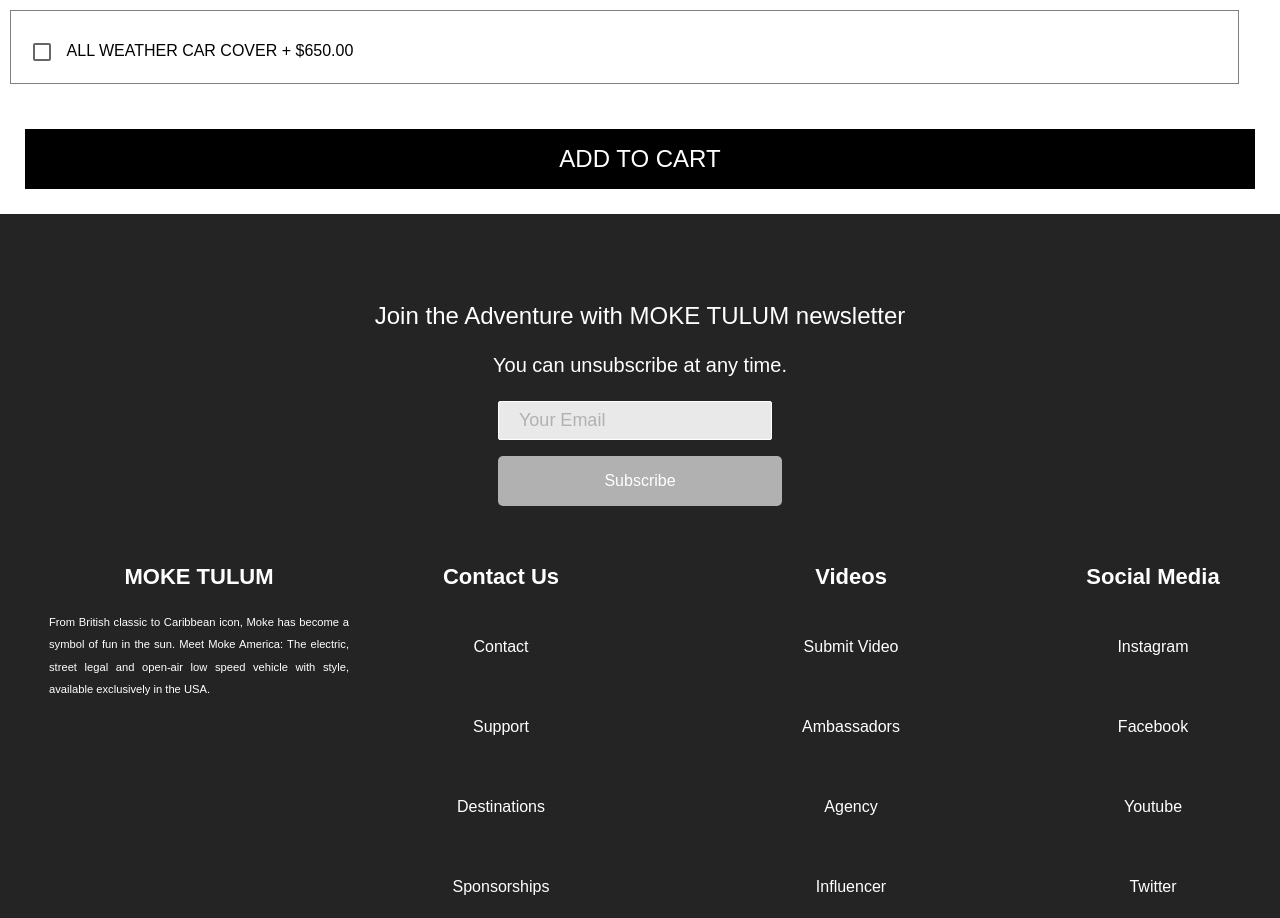
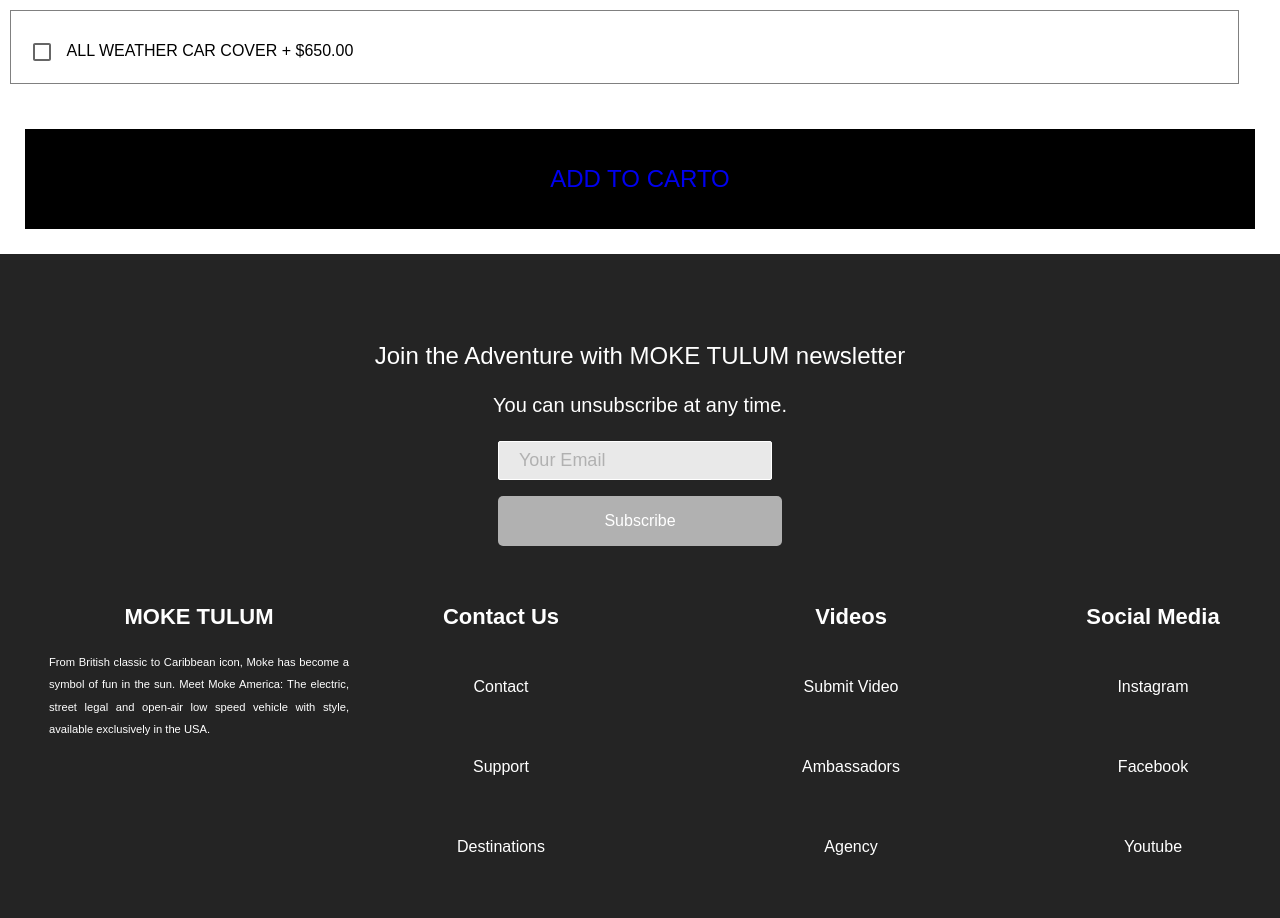
Before and after one commit to alainjpdev/check-app, a React (Create React App) app: page /shop in a window 1280 px wide. Shown: the part 1420-2338 px from the top of the page. Built offline with nearby package versions, Linux system fonts and the light colour scheme; what react-swipeable-views-utils would draw is missing.

Commit message:
shop arrange

```diff
--- a/src/components/CarCustom.js
+++ b/src/components/CarCustom.js
@@ -288,7 +288,7 @@ function CarCustom(setIsLoggedIn) {
      /> ALL WEATHER CAR COVER + $650.00
      </div>
 
-     <div className="btn-add-cart" onClick={shopAction}>ADD TO CART</div>
+     <div className="btn-add-cart" onClick={shopAction}><a href='/cart' >ADD TO CARTO</a></div>
 
      {/* <Link to={"/cart"} onClick={shopAction} >ADD TO CART</Link> */}
 
--- a/src/components/HeroSection.js
+++ b/src/components/HeroSection.js
@@ -40,7 +40,7 @@ function HeroSection(props) {
           {/* <div className="botton-container" onClick={ window.location.href='/shop'}> */}
           <div className="botton-container">
 
-               <Link to="/shop" className='redButton' target="_blank">BUILD YOURS</Link>
+               <Link to="/shop" className='redButton'>BUILD YOURS</Link>
 
 
           </div>
```
